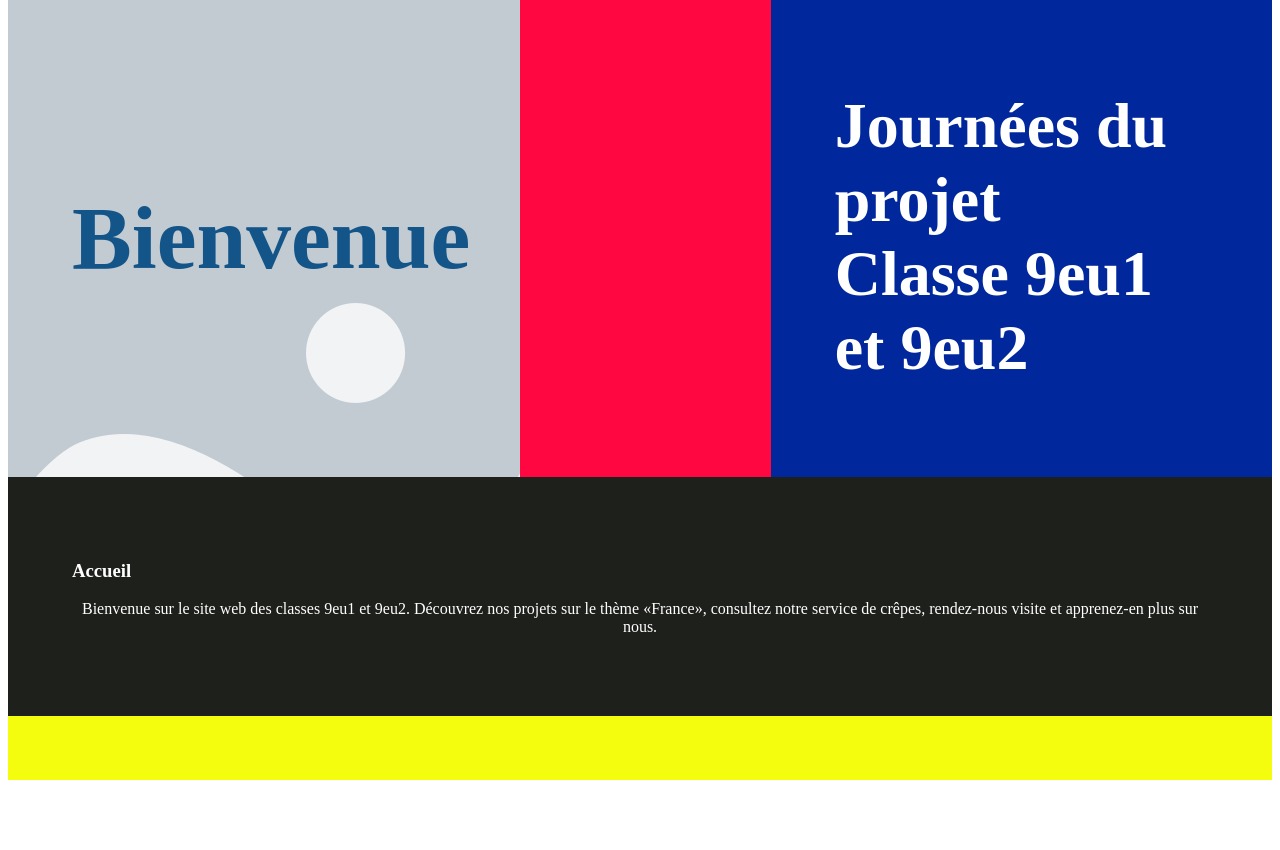
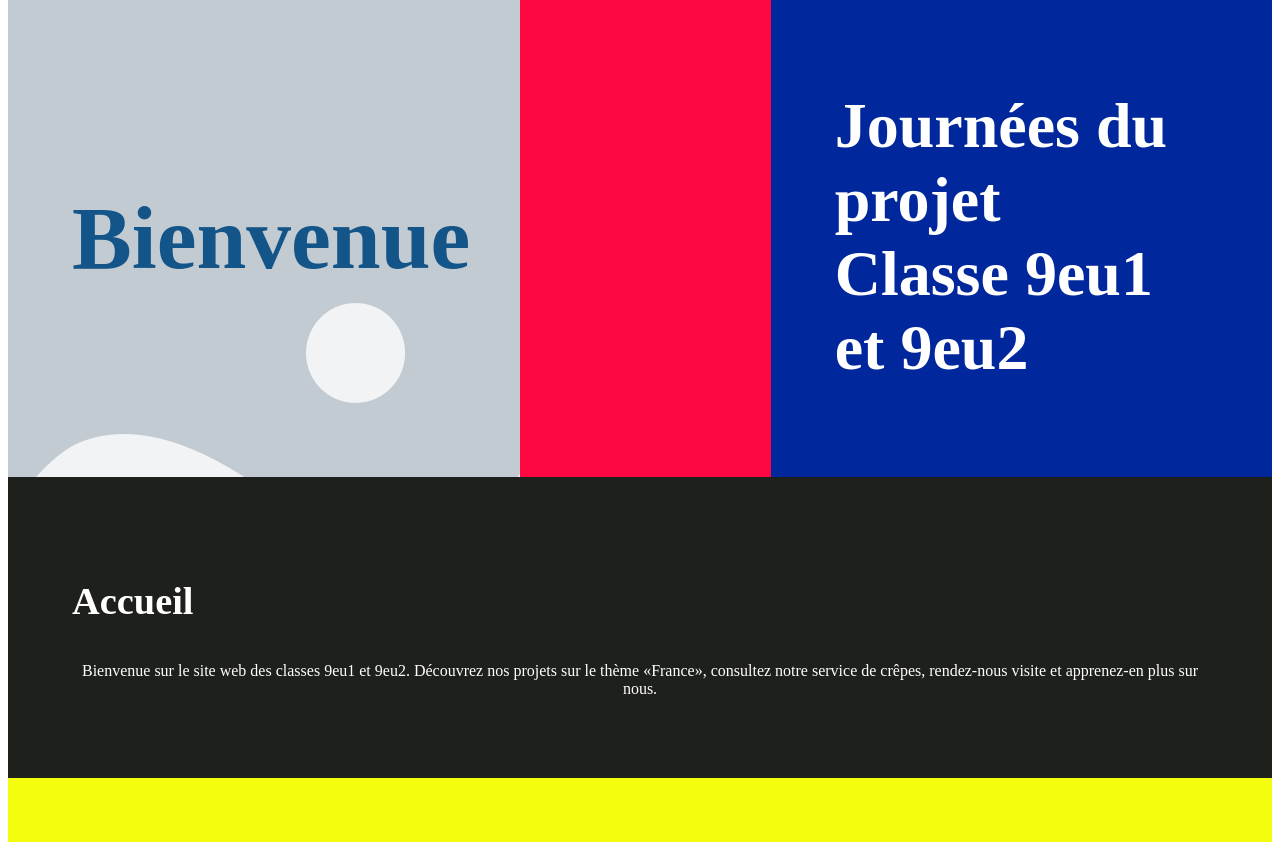
Before and after one commit to 2018eu1/2018eu1.github.io, a plain HTML site: page index.html in a window 1280 px wide. Shown: the part 61-911 px from the top of the page. Before the commit the page ends 849 px from the top, so only its background shows below. Drawn offline with Linux system fonts and the light colour scheme.

Commit message:
Update style.css

```diff
--- a/style/style.css
+++ b/style/style.css
@@ -5,3 +5,7 @@ body {
   overflow: hidden;
   min-height: 100vh;
 }
+
+.subheadings {
+  font-size: 3vw;
+}
```
